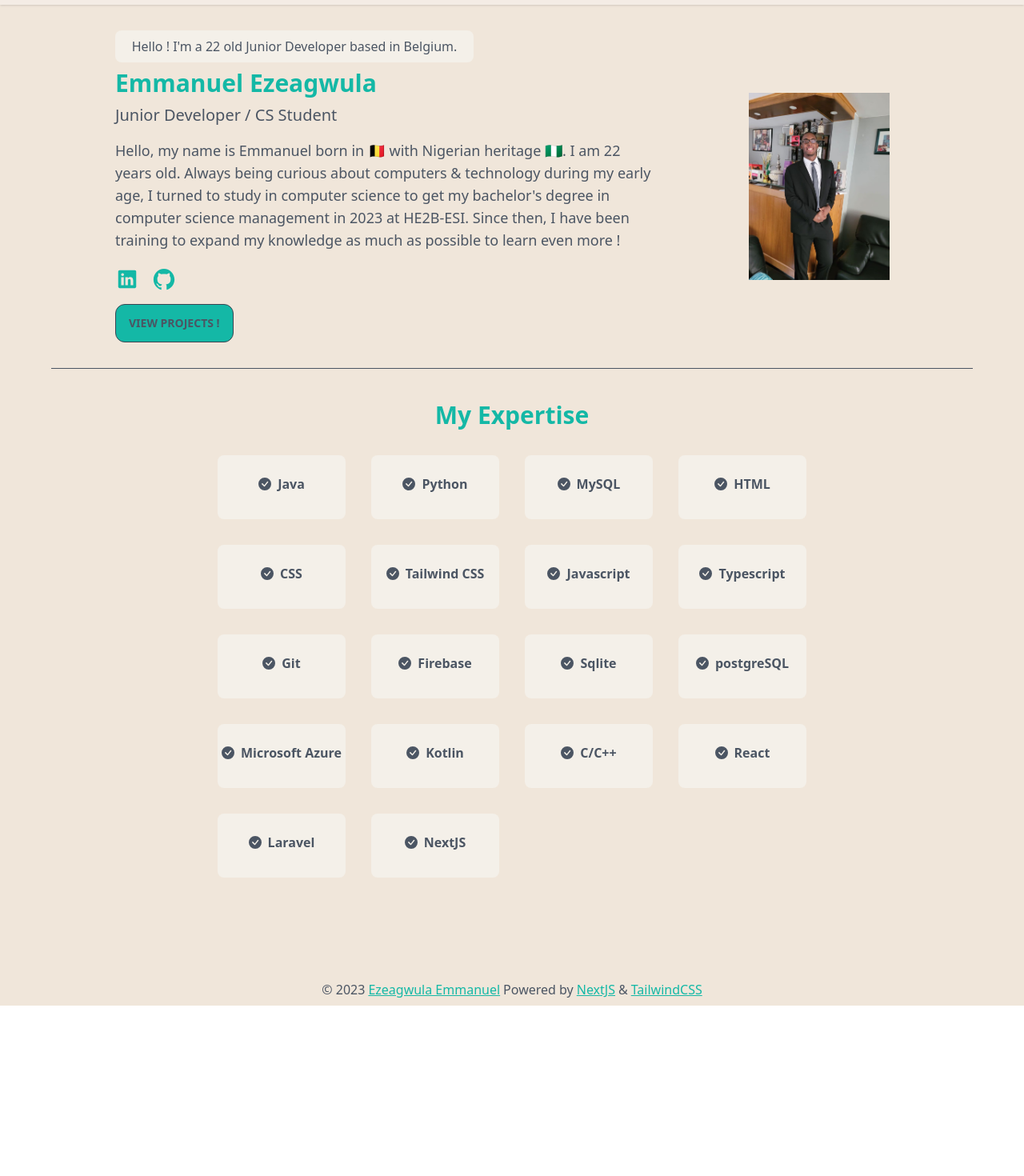
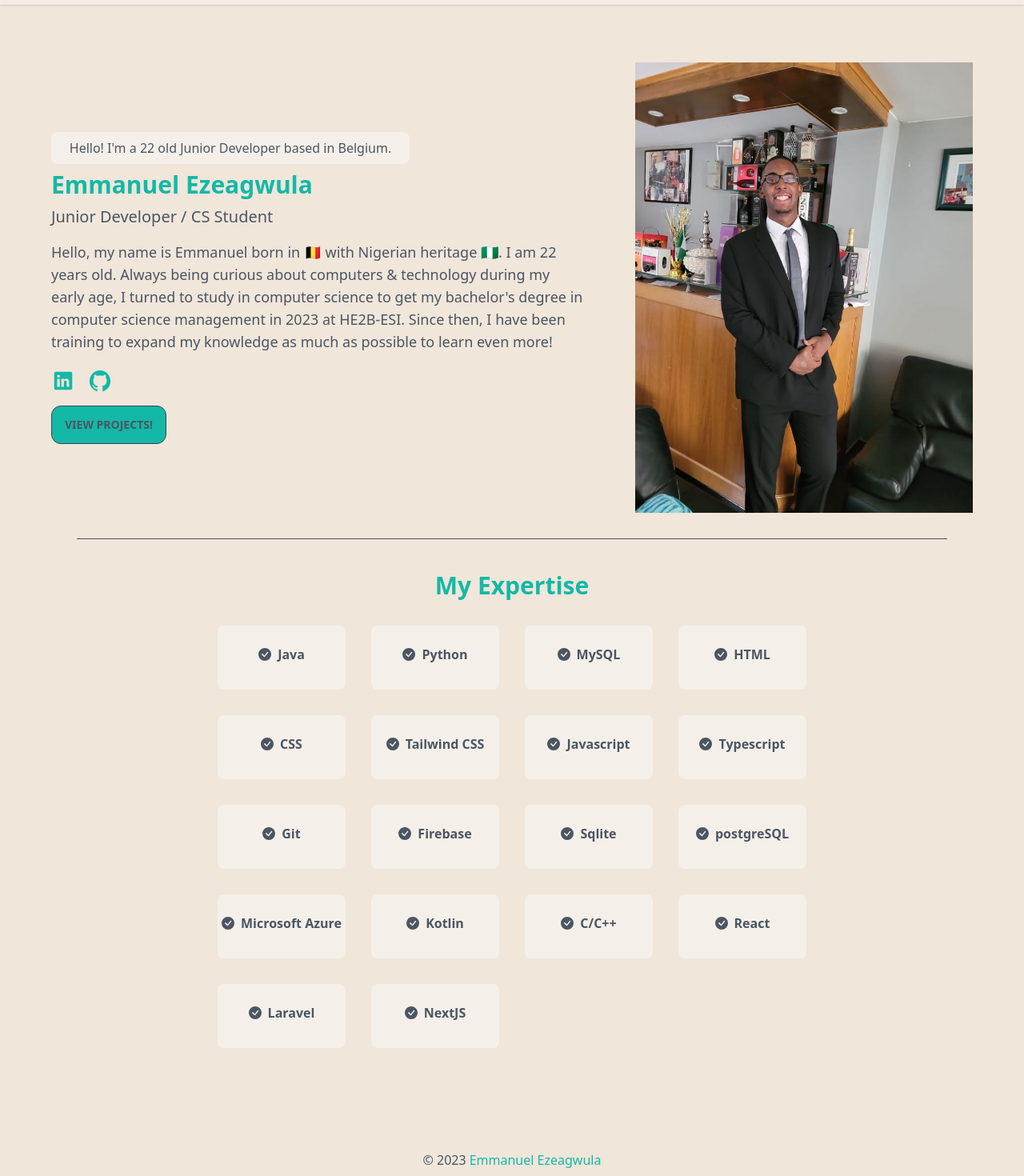
Before and after one commit to Goldennboyy/Emmanuel-Portfolio, a Next.js app: page / in a window 1280 px wide. Shown: the part 58-1528 px from the top of the page at 80% size. Before the commit the page ends 1315 px from the top, so only its background shows below. Built offline with nearby package versions, Linux system fonts and the light colour scheme.

Commit message:
Responsive done

```diff
--- a/components/Footer.tsx
+++ b/components/Footer.tsx
@@ -4,20 +4,10 @@ import React from "react";
 
 function Footer() {
   return (
-    <footer className="relative bottom-0 items-center w-full h-8 max-w-3xl px-4 mx-auto md:max-w-5xl">
+    <footer className="relative bottom-0 items-center w-full h-8 max-w-3xl px-4 mx-auto md:max-w-8xl">
       <div className="flex flex-row items-center justify-center space-x-1 text-sm md:text-base">
-        <span className="text-gray-600 dark:text-white">© 2023 </span>
-        <a href="/">
-          <span className="text-teal-500 underline"> Ezeagwula Emmanuel</span>
-        </a>
-        <span className="text-gray-600 dark:text-white">Powered by </span>
-        <a href="https://nextjs.org/">
-          <span className="text-teal-500 underline">NextJS</span>
-        </a>
-        <span className="text-gray-600 dark:text-white">&</span>
-        <a href="https://tailwindcss.com/">
-          <span className="text-teal-500 underline">TailwindCSS</span>
-        </a>
+        <p className="text-gray-600 dark:text-white">© 2023 </p>
+        <p className="text-teal-500"> Emmanuel Ezeagwula</p>
       </div>
     </footer>
   );
--- a/components/HeroSection.tsx
+++ b/components/HeroSection.tsx
@@ -9,11 +9,11 @@ import { IoLogoGithub, IoLogoLinkedin } from "react-icons/io";
 import Link from "next/link";
 function HeroSection() {
   return (
-    <section className="items-center justify-center min-h-screen mx-auto max-w-8xl">
-      <div className="flex flex-row items-center justify-center pt-30">
-        <div className="w-3/5 p-8 ">
+    <section className="items-center justify-center min-h-screen px-4 mx-auto max-w-8xl sm:px-6 lg:px-8">
+      <div className="flex flex-col-reverse items-center justify-center pt-10 md:flex-row md:pt-30">
+        <div className="p-4 md:w-3/5 md:p-8">
           <div className="h-auto max-w-md p-2 mb-2 text-center dark:text-white text-gray-600 rounded-lg bg-[#f4f0e9] dark:bg-zinc-700">
-            <p>Hello ! I&apos;m a 22 old Junior Developer based in Belgium.</p>
+            <p>Hello! I&apos;m a 22 old Junior Developer based in Belgium.</p>
           </div>
           <h1 className="mb-2 text-3xl font-bold text-teal-500">
             Emmanuel Ezeagwula{" "}
@@ -21,13 +21,13 @@ function HeroSection() {
           <h2 className="mb-4 text-xl text-gray-600 dark:text-white">
             Junior Developer / CS Student
           </h2>
-          <p className="items-center justify-center w-full max-w-2xl text-lg text-gray-600 dark:text-white">
+          <p className="w-full max-w-2xl text-lg text-gray-600 dark:text-white">
             Hello, my name is Emmanuel born in 🇧🇪 with Nigerian heritage 🇳🇬. I
-            am 22 years old. Always being curious about computers & technology
-            during my early age, I turned to study in computer science to get my
-            bachelor&apos;s degree in computer science management in 2023 at
-            HE2B-ESI. Since then, I have been training to expand my knowledge as
-            much as possible to learn even more !{" "}
+            am 22 years old. Always being curious about computers &amp;
+            technology during my early age, I turned to study in computer
+            science to get my bachelor&apos;s degree in computer science
+            management in 2023 at HE2B-ESI. Since then, I have been training to
+            expand my knowledge as much as possible to learn even more!
           </p>
           <div className="flex flex-row mt-5 mb-4 space-x-4 text-teal-500">
             <a href="https://www.linkedin.com/in/emmanuel-ezeagwula-87b325251/">
@@ -38,20 +38,22 @@ function HeroSection() {
             </a>
           </div>
           <a href="/projects">
-            <button className="font-semibold text-gray-600 bg-teal-500 dark:text-white dark:bg-teal-500/30 btn md:btn-md rounded-xl">
-              View Projects !
+            <button className="w-full font-semibold text-gray-600 bg-teal-500 dark:text-white dark:bg-teal-500/30 btn rounded-xl md:w-auto">
+              View Projects!
             </button>
           </a>
         </div>
-        <Image
-          className="w-1/5 h-auto p-10 mx-4 rounded-2xl"
-          src={profile}
-          alt="Emmanuel's Image"
-          width={180}
-          height={150}
-        />
+        <div className="p-4 md:w-2/5">
+          <Image
+            className="w-full h-auto p-4 rounded-2xl"
+            src={profile}
+            alt="Emmanuel's Image"
+            width={200}
+            height={250}
+          />
+        </div>
       </div>
-      <hr className="mx-16 mb-2 border-gray-600" />
+      <hr className="mx-4 mb-2 border-gray-600 md:mx-16" />
       <div className="mb-28">
         <Skills />
       </div>
--- a/components/ProjectItem.tsx
+++ b/components/ProjectItem.tsx
@@ -7,23 +7,22 @@ function ProjectItem({
   title,
   technologies,
   description,
-  link,
 }: Projectprops) {
   return (
     <div className="flex flex-col items-center justify-center w-full my-12 space-x-2 md:my-20 md:space-x-4">
-      <div className="space-x-32 md:flex ">
+      <div className="flex flex-col md:flex-row md:space-x-8">
         <Image
           src={image_url}
           alt={"Image of the project"}
           width={250}
           height={180}
-          className="items-center mx-auto rounded-lg shadow-xl"
+          className="items-center mx-auto rounded-lg shadow-xl md:w-1/2 lg:w-2/5"
         />
-        <div className="items-center justify-center h-auto p-2 mx-auto mt-5 rounded-lg shadow-md ">
+        <div className="items-center justify-center h-auto p-4 mx-auto mt-5 border rounded-lg shadow-md border-zinc-600 md:w-1/2 lg:w-3/5">
           <h1 className="text-2xl font-bold text-center text-teal-500 md:text-3xl">
             {title}
           </h1>
-          <div className="flex flex-row items-center justify-center pt-5 space-x-4">
+          <div className="flex flex-wrap justify-center pt-5 space-x-2 md:justify-center">
             {technologies.map((techno, index) => {
               return (
                 <span
@@ -36,19 +35,9 @@ function ProjectItem({
             })}
           </div>
           <div className="mt-2">
-            <p className="text-xl font-semibold text-center text-gray-600 dark:text-white">
+            <p className="text-lg font-semibold text-center text-gray-600 dark:text-white md:text-xl">
               {description}
             </p>
-
-            {/* {link && (
-              <a
-                className="font-semibold text-gray-600 t-2 focus:text-teal-500 dark:text-white"
-                download
-                href={link}
-              >
-                Check my internship report
-              </a>
-            )} */}
           </div>
         </div>
       </div>
--- a/components/Projects.tsx
+++ b/components/Projects.tsx
@@ -7,13 +7,25 @@ import stage from "../public/Images/stage.png";
 
 function Projects() {
   return (
-    /** Ajouter un project item pour la stib et probablement le rapport de stage ainsi */
     <section className="items-center justify-center max-w-3xl min-h-screen pt-12 mx-auto md:max-w-6xl">
       <h1 className="text-4xl font-bold text-center text-teal-500 md:text-5xl">
         My projects
       </h1>
 
-      {/* <hr className="mx-16 border-gray-400" /> */}
+      <ProjectItem
+        image_url={stage}
+        title={"Internship - Dashboarding"}
+        description="The goal is to offer a dashboarding solution that will provide a simple and intelligent solution. So that we can see the data in real time so that we can make observations on the proper functioning of their IOT devices / machines.
+        "
+        technologies={[
+          "Python",
+          "Azure",
+          "Elasticsearch",
+          "Kibana",
+          "Docker",
+          "Portainer",
+        ]}
+      />
       <ProjectItem
         image_url={tuto}
         title={"Tutorial - Learning React"}
@@ -27,21 +39,6 @@ function Projects() {
         destination"
         technologies={["Java", "JavaFx", "Sqlite"]}
       />
-      <ProjectItem
-        image_url={stage}
-        title={"Internship - Dashboarding"}
-        description="The goal is to offer a dashboarding solution that will provide a simple and intelligent solution. So that we can see the data in real time so that we can make observations on the proper functioning of their IOT devices / machines.
-        "
-        technologies={[
-          "Python",
-          "Azure",
-          "Elasticsearch",
-          "Kibana",
-          "Docker",
-          "Portainer",
-        ]}
-        link="../public/rapport.pdf"
-      />
     </section>
   );
 }
--- a/lib/interface.d.ts
+++ b/lib/interface.d.ts
@@ -15,5 +15,4 @@ export interface Projectprops {
   title: string;
   technologies: string[];
   description: string;
-  link?: string;
 }
```
